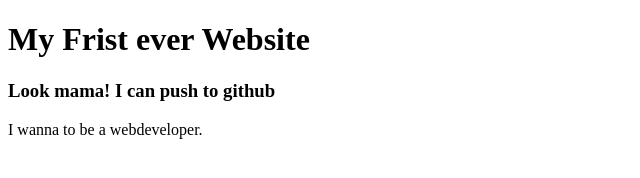
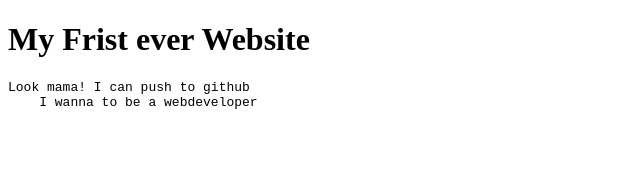
Before and after one commit to mohammad227ali0/My-Frist-Website, a plain HTML site: page index.html in a window 1280 px wide. Shown: the whole page, without its empty margins (0-640 px from the left). Drawn offline with Linux system fonts and the light colour scheme.

Commit message:
it's better

```diff
--- a/index.html
+++ b/index.html
@@ -8,7 +8,7 @@
 </head>
 <body>
  <h1> My Frist ever Website</h1>
- <h3>Look mama! I can push to github</h3>
-    <p> I wanna to be a webdeveloper.</p>
+ <pre>Look mama! I can push to github
+    I wanna to be a webdeveloper</pre>
 </body>
 </html>
```
